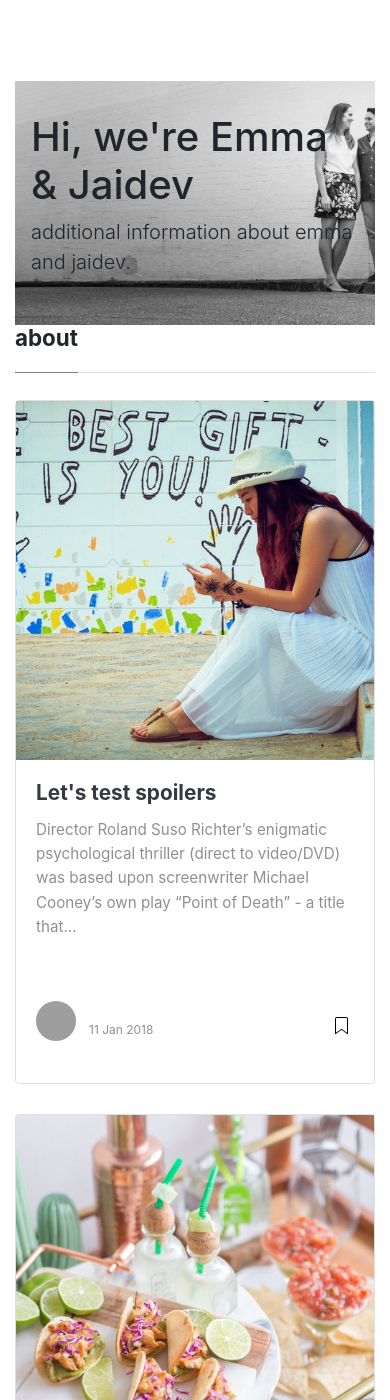
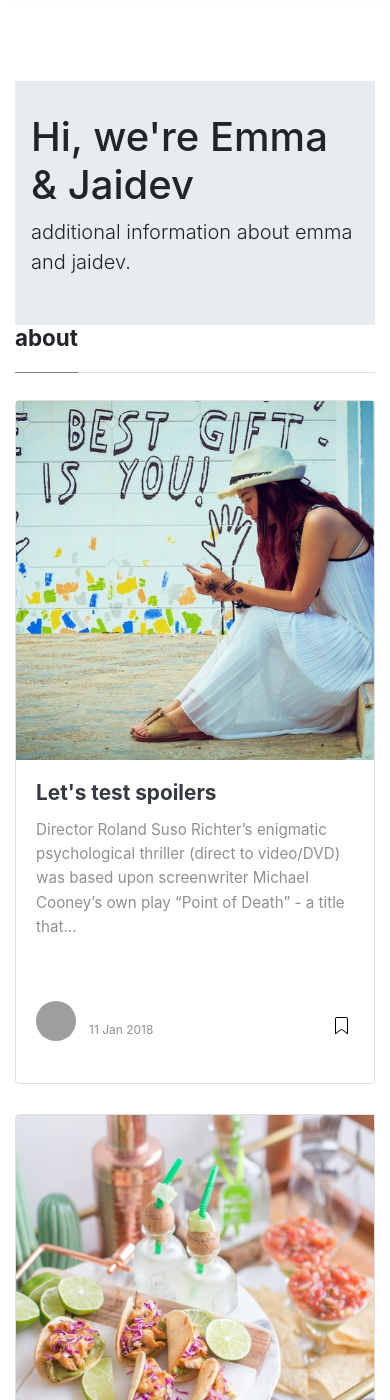
Before and after one commit to jdemau/jdem.com.au, a Jekyll site: the page built from index.html, in a window 390 px wide and 1400 px high. Built offline with Jekyll 4.4.1, drawn with Linux system fonts in a browser that asks for light colours; nearby versions of some CDN libraries; the list of posts is cut into pages by our own code; grey boxes are pictures that could not be loaded.

Commit message:
update banner image url

```diff
--- a/assets/css/screen.css
+++ b/assets/css/screen.css
@@ -433,7 +433,7 @@
     }
 
     .jumbotron {
-        background-image: url('/assets/images/banner.jpg');
+        background-image: url('assets/images/banner.jpg');
         background-size: cover;
         background-repeat: no-repeat;
         margin-bottom: 0;
```
